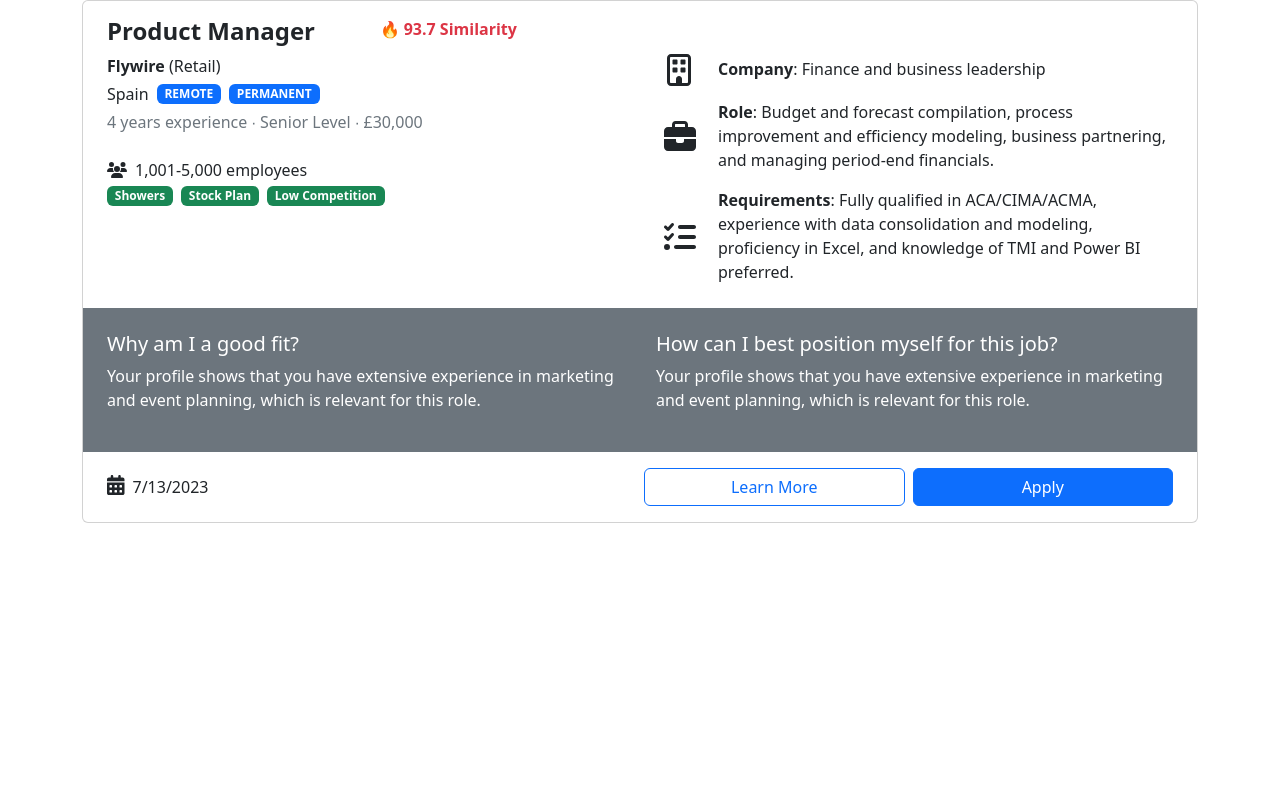
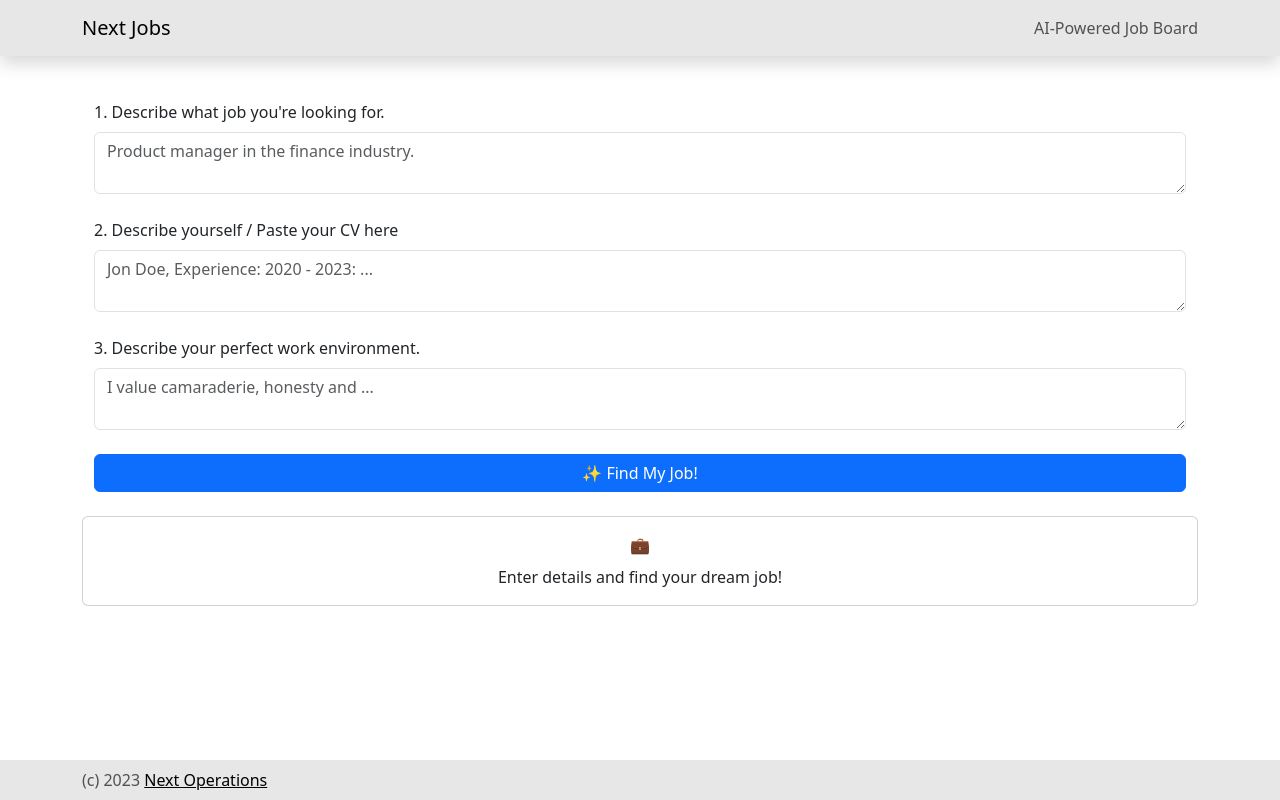
Before and after one commit to roberthangu/nextjobs, a React (Create React App) app: page / in a window 1280 px wide. Built offline with nearby package versions, Linux system fonts and the light colour scheme.

Commit message:
Create functioning version

```diff
--- a/src/App.tsx
+++ b/src/App.tsx
@@ -1,12 +1,34 @@
-import JobCard from "./JobCard";
 import Container from "react-bootstrap/Container";
+import JobSearch from "./JobSearch";
+import Navbar from "react-bootstrap/Navbar";
 
 function App() {
     return (
-        <Container>
-            <JobCard />
-        </Container>
-           );
+        <>
+            <Navbar style={{ background: "#e7e7e7" }} fixed="top" className="shadow">
+                <Container>
+                    <Navbar.Brand>Next Jobs</Navbar.Brand>
+                    <Navbar.Text>AI-Powered Job Board</Navbar.Text>
+                </Container>
+            </Navbar>
+            <Container style={{ marginTop: "100px" }}>
+                <JobSearch />
+            </Container>
+            <Navbar
+                style={{ background: "#e7e7e7", height: "40px" }}
+                fixed="bottom"
+            >
+                <Container>
+                    <Navbar.Text>
+                        (c) 2023{" "}
+                        <a href="https://nextops.agency/?utm_source=nextjobs&utm_medium=footer">
+                            Next Operations
+                        </a>
+                    </Navbar.Text>
+                </Container>
+            </Navbar>
+        </>
+    );
 }
 
 export default App;
--- a/src/JobCard.tsx
+++ b/src/JobCard.tsx
@@ -1,4 +1,3 @@
-import { FC } from "react";
 import Badge from "react-bootstrap/esm/Badge";
 import Button from "react-bootstrap/esm/Button";
 import Card from "react-bootstrap/esm/Card";
@@ -7,7 +6,6 @@ import Row from "react-bootstrap/esm/Row";
 import Stack from "react-bootstrap/esm/Stack";
 import { Job } from "./index.d";
 import { FontAwesomeIcon } from "@fortawesome/react-fontawesome";
-import jobSample from "./test/jobSample";
 import { faBuilding } from "@fortawesome/free-regular-svg-icons";
 import {
     faBriefcase,
@@ -15,19 +13,6 @@ import {
     faListCheck,
     faUsers
 } from "@fortawesome/free-solid-svg-icons";
-
-export default function JobCard() {
-    return <JobCardController view={JobCardView} />;
-}
-
-function JobCardController(props: { view: FC<JobCardViewProps> }) {
-    const job = {
-        ...jobSample,
-        lastmod: new Date(jobSample.lastmod),
-        postedAt: new Date(jobSample.postedAt)
-    };
-    return props.view({ job });
-}
 
 function RoleDetails(props: {
     role: string;
@@ -69,11 +54,13 @@ function RoleDetails(props: {
                     <FontAwesomeIcon icon={faUsers} />
                     <span>{props.companySize}</span>
                 </Stack>
-                <Stack direction="horizontal" className="gap-2">
+                <Row xs="auto" className="gx-1 gy-1">
                     {props.benefits.map(b => (
+                        <Col>
                         <Badge bg="success">{b}</Badge>
+                        </Col>
                     ))}
-                </Stack>
+                </Row>
             </Stack>
         </Stack>
     );
@@ -152,10 +139,10 @@ interface JobCardViewProps {
     job: Job;
 }
 
-function JobCardView(props: JobCardViewProps) {
+export function JobCardView(props: JobCardViewProps) {
     const { job } = props;
     return (
-        <Card>
+        <Card className="shadow">
             <Stack>
                 <Row className="pt-3 px-3 px-sm-4">
                     <Col
@@ -173,7 +160,7 @@ function JobCardView(props: JobCardViewProps) {
                         lg={7}
                     >
                         <span className="fw-semibold text-danger">
-                            🔥 {job.similarity} Similarity
+                            🔥 {(job.similarity * 100).toPrecision(3)} Similarity
                         </span>
                     </Col>
                 </Row>
@@ -190,8 +177,8 @@ function JobCardView(props: JobCardViewProps) {
                     </Col>
                 </Row>
                 <Personalization
-                    commonalities="Your profile shows that you have extensive experience in marketing and event planning, which is relevant for this role."
-                    positioning="Your profile shows that you have extensive experience in marketing and event planning, which is relevant for this role."
+                    commonalities={job.commonalities}
+                    positioning={job.positioning}
                 />
             </Stack>
             <Row className="p-3 px-sm-4 align-items-center gx-2">
@@ -200,7 +187,7 @@ function JobCardView(props: JobCardViewProps) {
                         icon={faCalendarDays}
                         className="fs-5 me-2"
                     />
-                    {job.postedAt.toLocaleDateString()}
+                    {new Date(job.postedAt).toLocaleDateString()}
                 </Col>
                 <Col xs={12} sm={3} className="my-1 my-sm-0">
                     <Button variant="outline-primary" className="w-100">
--- a/src/JobSearch.tsx
+++ b/src/JobSearch.tsx
@@ -1,24 +1,90 @@
-// import PreferencesFormView from "./PreferencesFormView";
+import { FC, useState } from "react";
+import { Spinner } from "react-bootstrap";
+import Card from "react-bootstrap/esm/Card";
+import Stack from "react-bootstrap/esm/Stack";
+import Config from "./config";
+import { Job } from "./index.d";
+import { JobCardView } from "./JobCard";
+import PreferencesFormView from "./PreferencesFormView";
+
+interface JobSearchViewProps {
+    jobs: Job[];
+    showWelcome: boolean;
+    onPreferencesSubmitted: (payload: {
+        desiredJob: string;
+        profile: string;
+        workEnv: string;
+    }) => Promise<void>;
+}
 
 export default function JobSearch() {
+    return <JobSearchController view={JobSearchView} />;
 }
 
-// function JobSearchController() {
-//
-// }
-//
-// function JobSearchView() {
-//     const onPreferencesSubmitted = async (payload: {
-//         jobEnv: string;
-//         cvContents: string;
-//         values: string;
-//     }) => {
-//         const prompt = [
-//             payload.jobEnv,
-//             payload.cvContents,
-//             payload.values
-//         ].join(" ");
-//         alert(prompt);
-//     };
-//     return <PreferencesFormView onSubmit={onPreferencesSubmitted} />;
-// }
+function JobSearchController(props: { view: FC<JobSearchViewProps> }) {
+    const [jobs, setJobs] = useState([] as Job[]);
+    const [showWelcome, setShowWelcome] = useState(true);
+
+    const onPreferencesSubmitted = async (p: {
+        desiredJob: string;
+        profile: string;
+        workEnv: string;
+    }) => {
+        setShowWelcome(false);
+        setJobs([]);
+        const res = await fetch(`${Config.BACKEND_URL}/search`, {
+            method: "POST",
+            headers: {
+                "content-type": "application/json",
+                accept: "application/json"
+            },
+            body: JSON.stringify({
+                desiredJob: p.desiredJob,
+                profile: p.profile,
+                workEnv: p.workEnv
+            })
+        });
+        const ja = await res.json();
+        setJobs(ja);
+    };
+
+    return props.view({ jobs, onPreferencesSubmitted, showWelcome });
+}
+
+function Placeholder() {
+    return (
+        <Card>
+            <Card.Body className="d-flex justify-content-center align-items-center">
+                <span className="me-3">Jobs are loading...</span>
+                <Spinner size="sm" />
+            </Card.Body>
+        </Card>
+    );
+}
+
+function Welcome() {
+    return (
+        <Card>
+            <Card.Body className="d-flex justify-content-center align-items-center">
+            <Stack className="align-items-center" gap={2}>
+            <span>💼</span>
+            <span>Enter details and find your dream job!</span>
+            </Stack>
+            </Card.Body>
+        </Card>
+           );
+}
+
+function JobSearchView(props: JobSearchViewProps) {
+    return (
+        <Stack gap={4}>
+            <PreferencesFormView onSubmit={props.onPreferencesSubmitted} />
+            {props.showWelcome && <Welcome />}
+            {!props.showWelcome && props.jobs.length === 0 ? (
+                <Placeholder />
+            ) : (
+                props.jobs.map(job => <JobCardView job={job} />)
+            )}
+        </Stack>
+    );
+}
--- a/src/PreferencesFormView.tsx
+++ b/src/PreferencesFormView.tsx
@@ -4,25 +4,20 @@ import Container from "react-bootstrap/esm/Container";
 import Form from "react-bootstrap/esm/Form";
 import Stack from "react-bootstrap/esm/Stack";
 
+export default function PreferencesFormView(props: {
+    onSubmit: (payload: {
+        desiredJob: string;
+        profile: string;
+        workEnv: string;
+    }) => Promise<void>;
+}) {
+    const [desiredJob, setJobEnv] = useState("");
+    const [profile, setCvContents] = useState("");
+    const [workEnv, setValues] = useState("");
 
-export interface PreferenceFormViewProps {
-    onSubmit: (payload: {
-        jobEnv: string;
-        cvContents: string;
-        values: string;
-    }) => void;
-}
-
-
-
-export default function PreferencesFormView(props: PreferenceFormViewProps) {
-    const [jobEnv, setJobEnv] = useState("");
-    const [cvContents, setCvContents] = useState("");
-    const [values, setValues] = useState("");
-
-    const onDetailsSubmitted = (e: FormEvent<HTMLFormElement>) => {
+    const onDetailsSubmitted = async (e: FormEvent<HTMLFormElement>) => {
         e.preventDefault();
-        props.onSubmit({ jobEnv, cvContents, values });
+        await props.onSubmit({ desiredJob, profile, workEnv });
     };
 
     return (
@@ -36,16 +31,20 @@ export default function PreferencesFormView(props: PreferenceFormViewProps) {
                         <Form.Control
                             as="textarea"
                             placeholder="Product manager in the finance industry."
-                            value={jobEnv}
-                            onChange={e => setJobEnv(e.target.value)} />
+                            value={desiredJob}
+                            onChange={e => setJobEnv(e.target.value)}
+                        />
                     </Form.Group>
                     <Form.Group>
-                        <Form.Label>2. Describe yourself / Paste your CV here</Form.Label>
+                        <Form.Label>
+                            2. Describe yourself / Paste your CV here
+                        </Form.Label>
                         <Form.Control
                             as="textarea"
                             placeholder="Jon Doe, Experience: 2020 - 2023: ..."
-                            value={cvContents}
-                            onChange={e => setCvContents(e.target.value)} />
+                            value={profile}
+                            onChange={e => setCvContents(e.target.value)}
+                        />
                     </Form.Group>
                     <Form.Group>
                         <Form.Label>
@@ -54,8 +53,9 @@ export default function PreferencesFormView(props: PreferenceFormViewProps) {
                         <Form.Control
                             as="textarea"
                             placeholder="I value camaraderie, honesty and ..."
-                            value={values}
-                            onChange={e => setValues(e.target.value)} />
+                            value={workEnv}
+                            onChange={e => setValues(e.target.value)}
+                        />
                     </Form.Group>
                     <Button type="submit">✨ Find My Job!</Button>
                 </Stack>
--- /dev/null
+++ b/src/config.ts
@@ -0,0 +1,5 @@
+const Config = {
+    BACKEND_URL: "http://localhost:8080"
+};
+
+export default Config;
```
Also changed, not shown: src/index.d.ts (+5 -9 lines).
